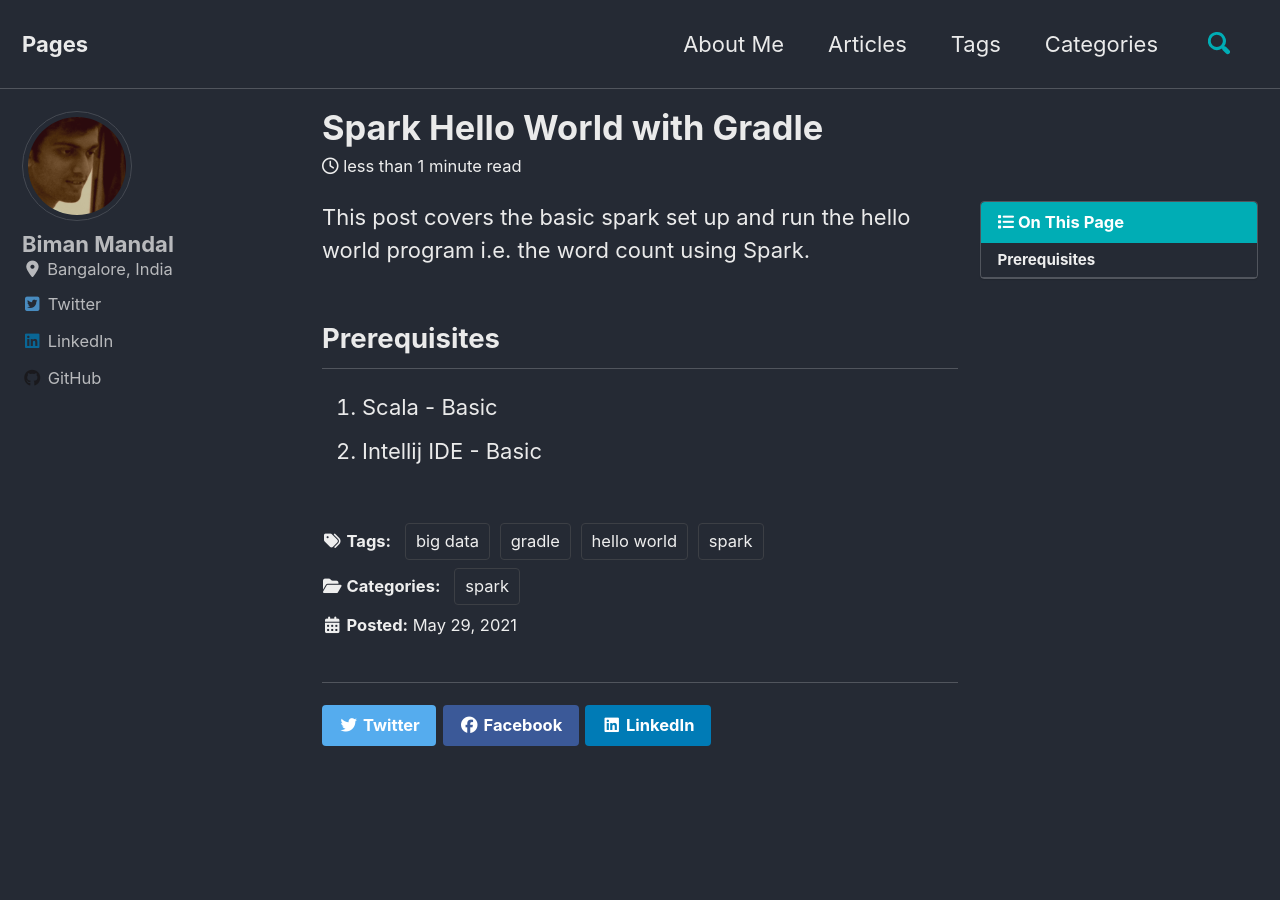
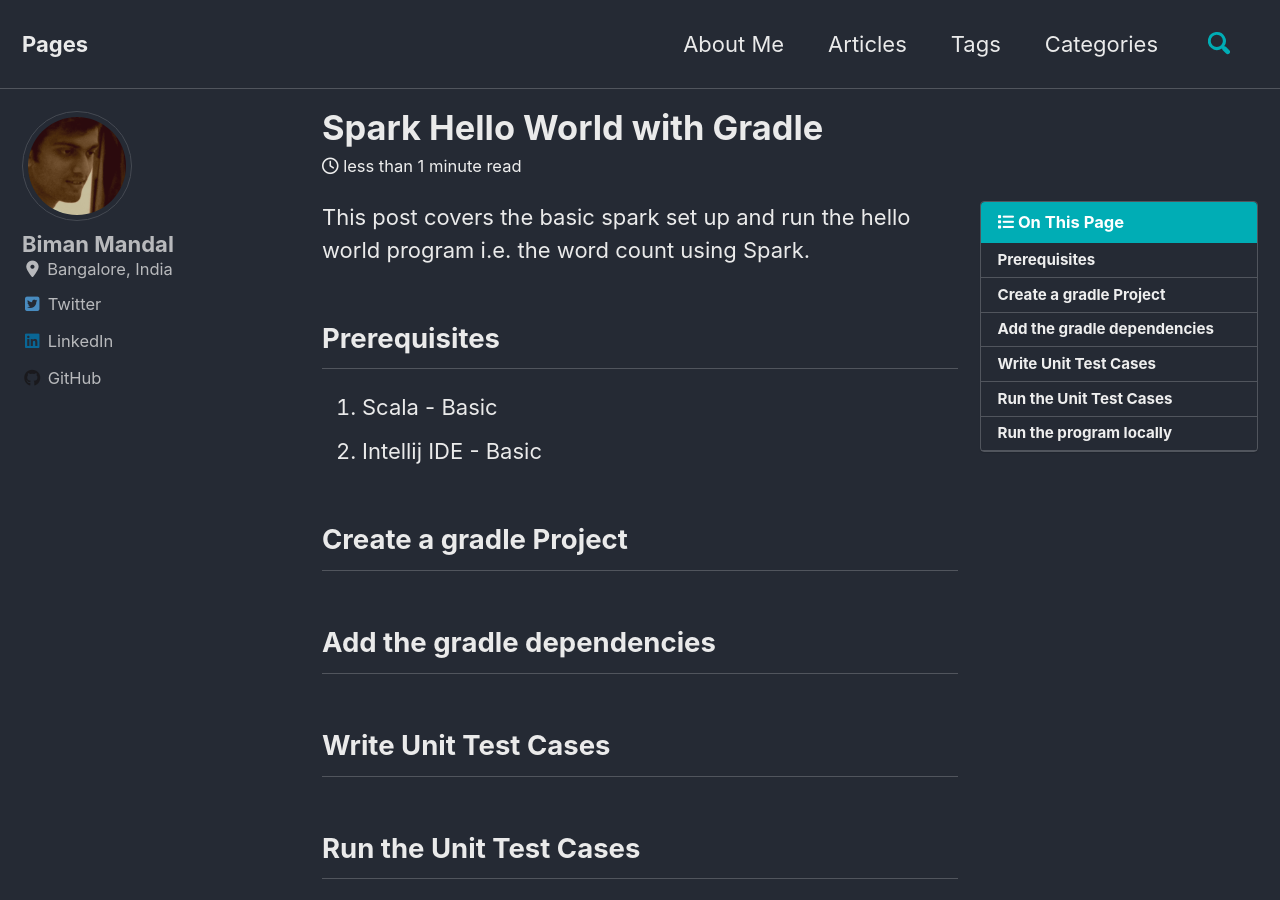
Before and after one commit to bimanmandal/bimanmandal.github.io, a Jekyll site: the page built from _posts/2021-05-29-Hello-world-in-Spark-with-gradle.md, in a window 1280 px wide and 900 px high. Built offline with Jekyll 4.4.1, drawn with Linux system fonts in a browser that asks for light colours; cached includes are drawn as plain includes; nearby versions of some CDN libraries; a style sheet for code colours, icons or effects is not loaded; some of the changed text lies outside the part shown.

```diff
--- a/_config.yml
+++ b/_config.yml
@@ -47,7 +47,7 @@
   application_id         : # YOUR_APPLICATION_ID
   index_name             : # YOUR_INDEX_NAME
   search_only_api_key    : # YOUR_SEARCH_ONLY_API_KEY
-  powered_by             : # true (default), false
+  powered_by             : false # true (default), false
 google:
   search_engine_id       : # YOUR_SEARCH_ENGINE_ID
   instant_search         : # false (default), true
--- a/_includes/footer.html
+++ b/_includes/footer.html
@@ -16,4 +16,4 @@
   </ul>
 </div>
 
-<div class="page__footer-copyright">&copy; {{ site.time | date: '%Y' }} {{ site.name | default: site.title }}. {{ site.data.ui-text[site.locale].powered_by | default: "Powered by" }} <a href="https://jekyllrb.com" rel="nofollow">Jekyll</a> &amp; <a href="https://mademistakes.com/work/minimal-mistakes-jekyll-theme/" rel="nofollow">Minimal Mistakes</a>.</div>
+<div class="page__footer-copyright">&copy; {{ site.time | date: '%Y' }} {{ site.name | default: site.title }}.</div>
--- a/_posts/2021-05-29-Hello-world-in-Spark-with-gradle.md
+++ b/_posts/2021-05-29-Hello-world-in-Spark-with-gradle.md
@@ -21,3 +21,13 @@
 ## Prerequisites
 1. Scala - Basic
 2. Intellij IDE - Basic
+
+## Create a gradle Project
+
+## Add the gradle dependencies
+
+## Write Unit Test Cases
+
+## Run the Unit Test Cases
+
+## Run the program locally
```
Also changed, not shown: _posts/2021-05-29-Hello-world-in-Spark-with-maven.md (added, +43 -0 lines).
